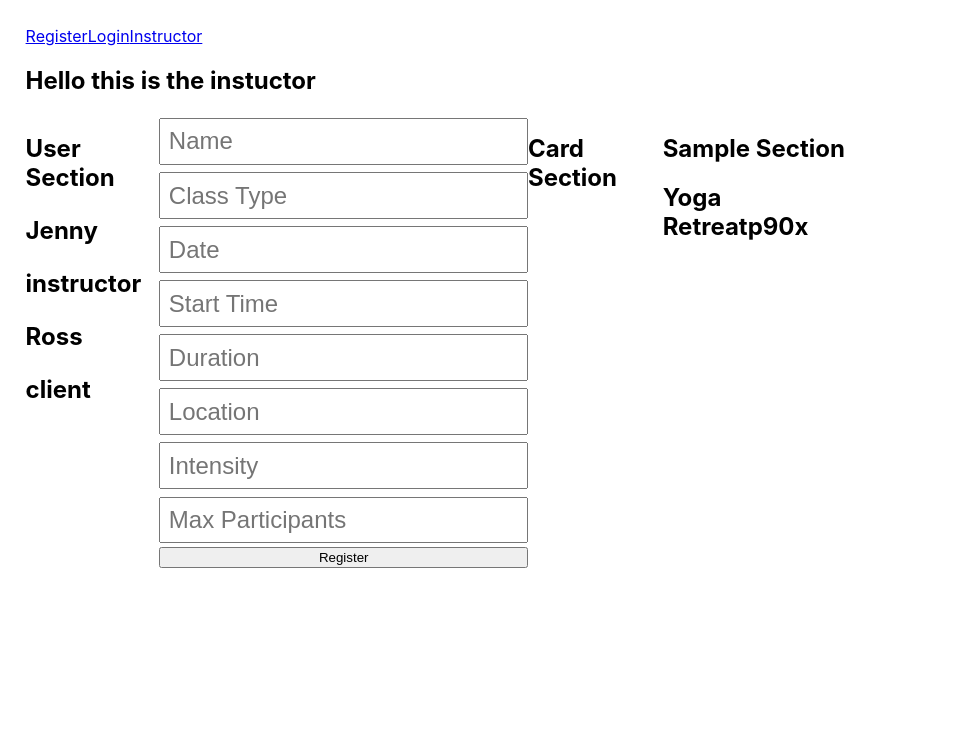
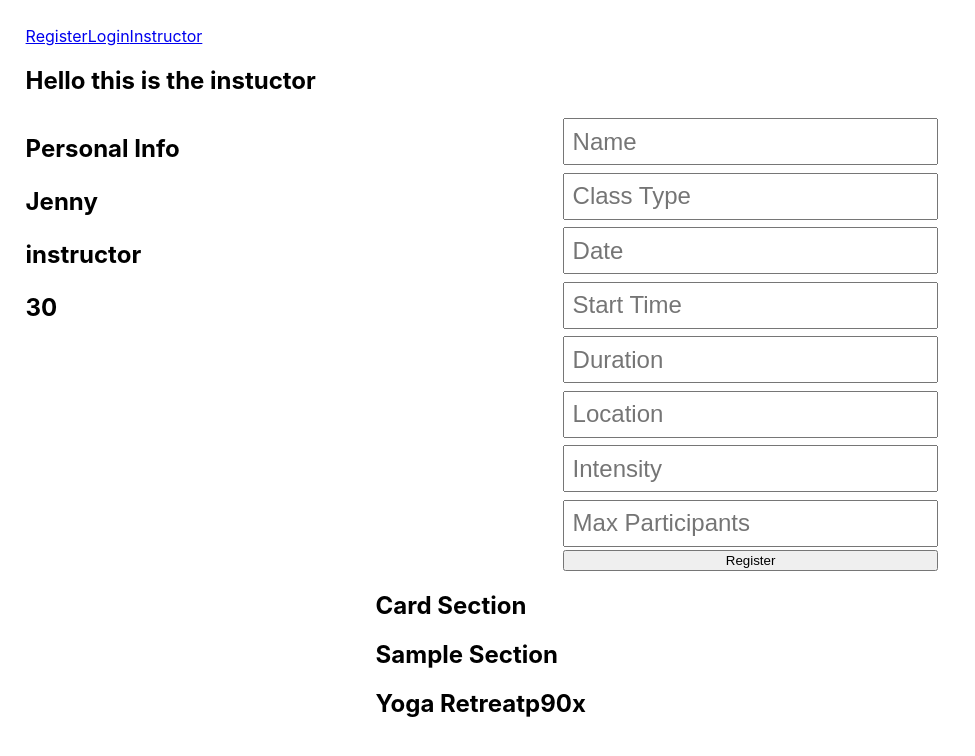
Before and after one commit to anywhere-fitness-ii/Front-End, a React (Create React App) app in the folder client/: page /instructor in a window 1280 px wide. Shown: the top 756 px of the page, without its empty margins (0-975 px from the left). Built offline with nearby package versions, Linux system fonts and the light colour scheme.

Commit message:
user component is ready to receive 1 user

```diff
--- a/client/src/components/Instructor.js
+++ b/client/src/components/Instructor.js
@@ -55,10 +55,11 @@ const Instructor = () =>{
 
       useEffect(() => {
         //once get data inputs are created
-        setUserData(instrData)
+        setUserData(instrData[0])
           }, [])
 
 console.log(data, 'data')
+console.log(userData, 'userdata')
 return(
     <div>
             <h2>Hello this is the instuctor</h2>
@@ -66,9 +67,13 @@ return(
 <div style={{display: 'inline-flex'}}>
 
     <User userData={userData} />
-    <AddClass />
+
+    <div style={{ width: '750px'}}>
+      <AddClass />
     <Card />
     <Sample data={data}/>
+    </div>
+
 
 </div>
 </div>
--- a/client/src/components/User.js
+++ b/client/src/components/User.js
@@ -3,13 +3,19 @@ import React from 'react';
 const User = (props)=>{
 
     console.log(props, 'user props')
-    return(<div>
-        <h2>User Section</h2>
-        <h2>{props.userData.map(item=> (
+    console.log(props.userData)
+    return(<div style={{width: '350px'}}>
+        <h2>Personal Info</h2>
+        {/* <h2>{props.userData.map(item=> (
             <div key={item.instrID}>
                 <p>{item.name}</p>
                 <p>{item.role}</p>
-            </div>))}</h2>
+            </div>))}</h2> */}
+            <h2>
+                <p>{props.userData.name}</p>
+                <p>{props.userData.role}</p>
+                <p>{props.userData.age}</p>
+            </h2>
 
     </div>)
 }
```
